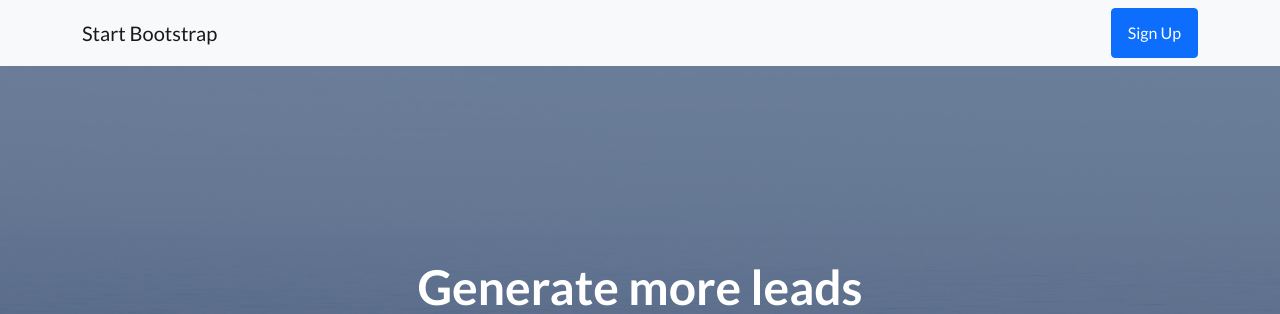
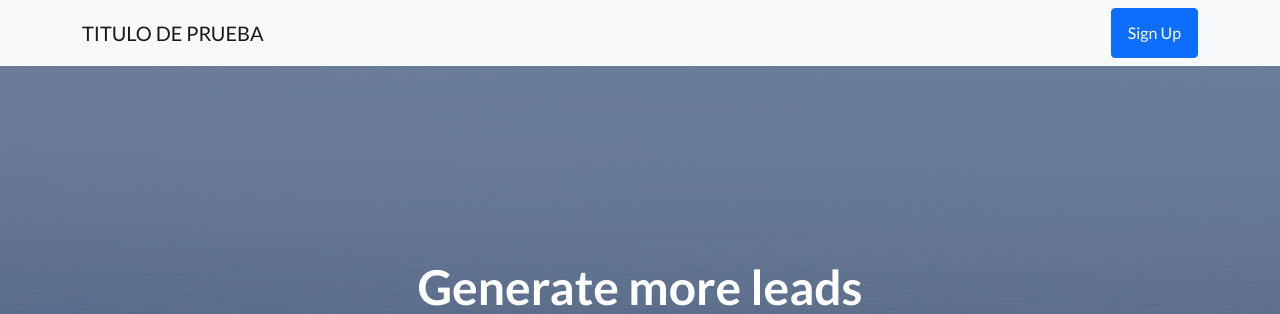
Before and after one commit to Alejandrojlealr/repo_de_prueba, a Django app: page /AppCoder/template/ in a window 1280 px wide. Shown: the top 314 px of the page. Run offline with Django 3.2, Linux system fonts and the light colour scheme; some libraries are stand-ins or nearby versions.

Commit message:
Agregando cambios y prueba para template descargado en Bootstrap

```diff
--- a/AppCoder/templates/Appcoder/index.html
+++ b/AppCoder/templates/Appcoder/index.html
@@ -1,6 +1,7 @@
 <!DOCTYPE html>
 <html lang="en">
     <head>
+        {% load static %}
         <meta charset="utf-8" />
         <meta name="viewport" content="width=device-width, initial-scale=1, shrink-to-fit=no" />
         <meta name="description" content="" />
@@ -13,13 +14,13 @@
         <!-- Google fonts-->
         <link href="https://fonts.googleapis.com/css?family=Lato:300,400,700,300italic,400italic,700italic" rel="stylesheet" type="text/css" />
         <!-- Core theme CSS (includes Bootstrap)-->
-        <link href="css/styles.css" rel="stylesheet" />
+        <link href={% static 'Appcoder/css/styles.css' %} rel="stylesheet" />
     </head>
     <body>
         <!-- Navigation-->
         <nav class="navbar navbar-light bg-light static-top">
             <div class="container">
-                <a class="navbar-brand" href="#!">Start Bootstrap</a>
+                <a class="navbar-brand" href="#!">TITULO DE PRUEBA</a>
                 <a class="btn btn-primary" href="#signup">Sign Up</a>
             </div>
         </nav>
```
Also changed, not shown: AppCoder/static/Appcoder/assets/favicon.ico (renamed from assets/favicon.ico), AppCoder/static/Appcoder/assets/img/bg-masthead.jpg (renamed from assets/img/bg-masthead.jpg), AppCoder/static/Appcoder/assets/img/bg-showcase-1.jpg (renamed from assets/img/bg-showcase-1.jpg), AppCoder/static/Appcoder/assets/img/bg-showcase-2.jpg (renamed from assets/img/bg-showcase-2.jpg), AppCoder/static/Appcoder/assets/img/bg-showcase-3.jpg (renamed from assets/img/bg-showcase-3.jpg), AppCoder/static/Appcoder/assets/img/testimonials-1.jpg (renamed from assets/img/testimonials-1.jpg), AppCoder/static/Appcoder/assets/img/testimonials-2.jpg (renamed from assets/img/testimonials-2.jpg), AppCoder/static/Appcoder/assets/img/testimonials-3.jpg (renamed from assets/img/testimonials-3.jpg), AppCoder/static/Appcoder/css/styles.css (renamed from css/styles.css), AppCoder/static/Appcoder/js/scripts.js (renamed from js/scripts.js).
